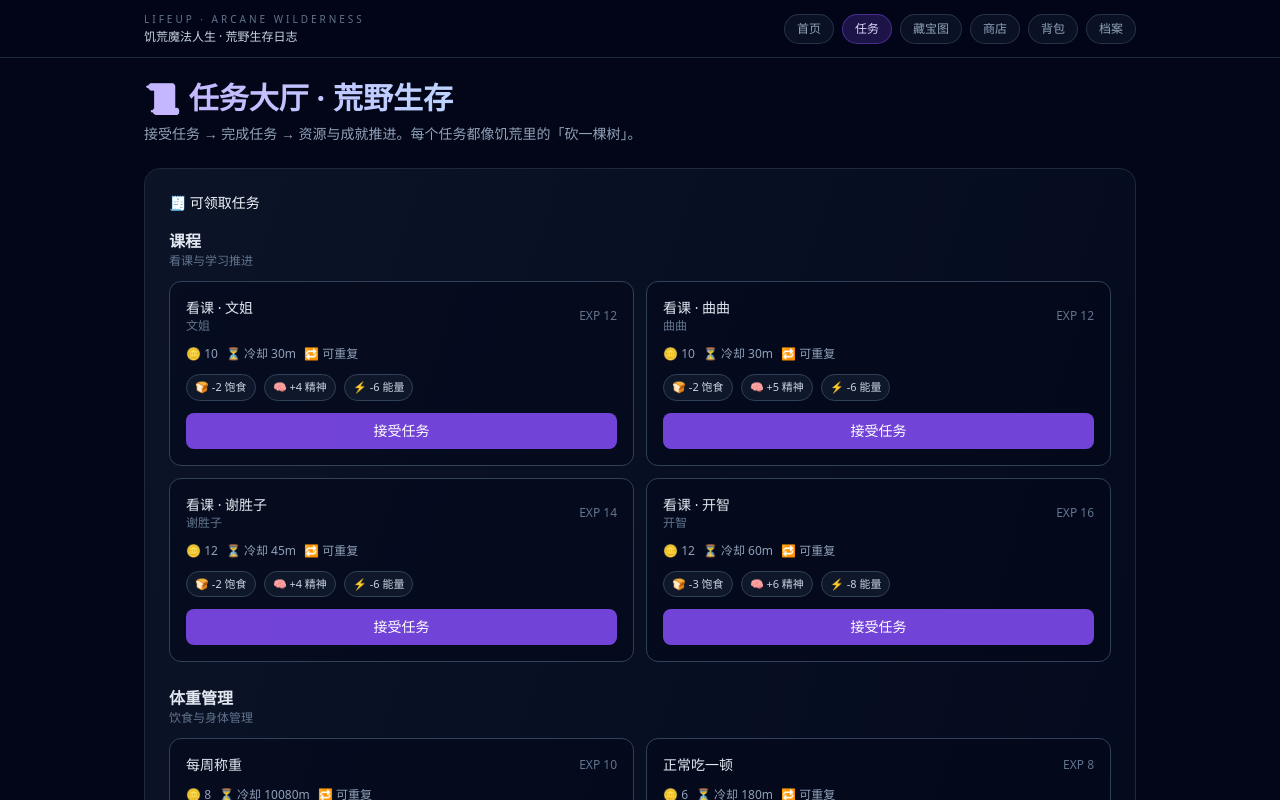
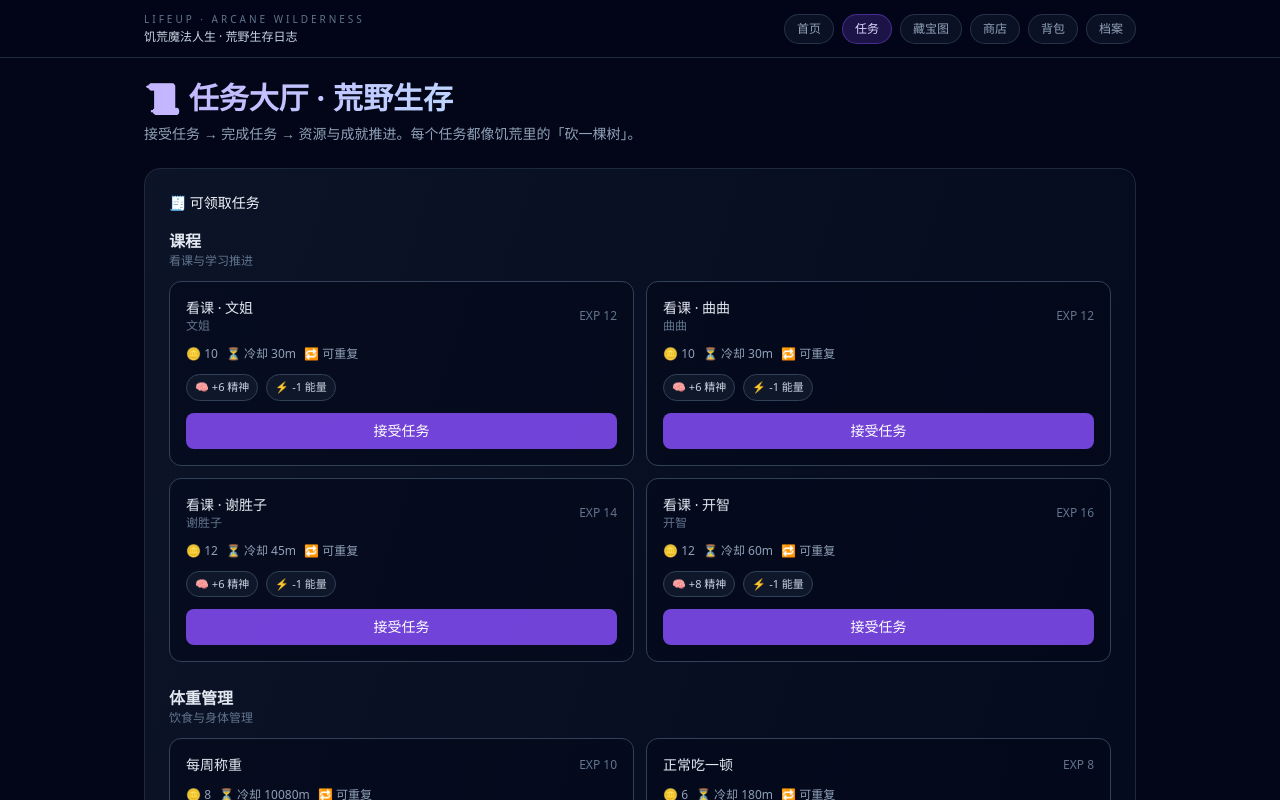
Before and after one commit to sun459876829/lifeup, a Next.js app: page /tasks in a window 1280 px wide. Shown: the top 800 px of the page. Built offline with nearby package versions, Linux system fonts and the light colour scheme.

Commit message:
Adjust task effects to reward growth

```diff
--- a/src/app/gameConfig/tasksConfig.js
+++ b/src/app/gameConfig/tasksConfig.js
@@ -10,13 +10,20 @@ export const TASK_CATEGORIES = [
 ];
 
 export const TASK_TEMPLATES = [
+  // 统一数值策略：
+  // 小任务（<=5分钟）：sanity +2~3，energy 0 或 -1。
+  // 中等任务（10~30分钟）：sanity +4~7，energy 0~-2（成长任务默认 0~-1）。
+  // 大任务（30分钟以上）：sanity +6~10，energy 0~-2（成长任务默认 0~-1），并提供更高 EXP/金币。
+  // 夜场一班：energy -20、sanity -10（高消耗但高回报）。
+  // 夜场二班：energy -40、sanity -20、health -5（更高回报，并暗示需要休息）。
+  // 纯成长任务范围：course / english / photo / life / future / other（日常小任务）。
   {
     title: "看课 · 文姐",
     category: "course",
     subtype: "文姐",
     exp: 12,
     coinsReward: 10,
-    effect: { sanity: 4, energy: -6, hunger: -2 },
+    effect: { sanity: 6, energy: -1 },
     cooldownMinutes: 30,
     isRepeatable: true,
     tags: ["course"],
@@ -27,7 +34,7 @@ export const TASK_TEMPLATES = [
     subtype: "曲曲",
     exp: 12,
     coinsReward: 10,
-    effect: { sanity: 5, energy: -6, hunger: -2 },
+    effect: { sanity: 6, energy: -1 },
     cooldownMinutes: 30,
     isRepeatable: true,
     tags: ["course"],
@@ -38,7 +45,7 @@ export const TASK_TEMPLATES = [
     subtype: "谢胜子",
     exp: 14,
     coinsReward: 12,
-    effect: { sanity: 4, energy: -6, hunger: -2 },
+    effect: { sanity: 6, energy: -1 },
     cooldownMinutes: 45,
     isRepeatable: true,
     tags: ["course"],
@@ -49,7 +56,7 @@ export const TASK_TEMPLATES = [
     subtype: "开智",
     exp: 16,
     coinsReward: 12,
-    effect: { sanity: 6, energy: -8, hunger: -3 },
+    effect: { sanity: 8, energy: -1 },
     cooldownMinutes: 60,
     isRepeatable: true,
     tags: ["course"],
@@ -96,7 +103,7 @@ export const TASK_TEMPLATES = [
     category: "english",
     exp: 10,
     coinsReward: 8,
-    effect: { sanity: 3, energy: -4 },
+    effect: { sanity: 4, energy: -1 },
     cooldownMinutes: 60,
     isRepeatable: true,
   },
@@ -105,7 +112,7 @@ export const TASK_TEMPLATES = [
     category: "english",
     exp: 12,
     coinsReward: 10,
-    effect: { sanity: 4, energy: -5 },
+    effect: { sanity: 5, energy: -1 },
     cooldownMinutes: 90,
     isRepeatable: true,
   },
@@ -114,7 +121,7 @@ export const TASK_TEMPLATES = [
     category: "english",
     exp: 16,
     coinsReward: 12,
-    effect: { sanity: 5, energy: -8, hunger: -3 },
+    effect: { sanity: 7, energy: -1 },
     cooldownMinutes: 120,
     isRepeatable: true,
   },
@@ -123,7 +130,7 @@ export const TASK_TEMPLATES = [
     category: "photo",
     exp: 8,
     coinsReward: 6,
-    effect: { sanity: 3, energy: -3 },
+    effect: { sanity: 3, energy: -1 },
     cooldownMinutes: 120,
     isRepeatable: true,
   },
@@ -132,7 +139,7 @@ export const TASK_TEMPLATES = [
     category: "photo",
     exp: 10,
     coinsReward: 8,
-    effect: { sanity: 2, energy: -4 },
+    effect: { sanity: 3, energy: -1 },
     cooldownMinutes: 180,
     isRepeatable: true,
   },
@@ -141,7 +148,7 @@ export const TASK_TEMPLATES = [
     category: "photo",
     exp: 16,
     coinsReward: 14,
-    effect: { sanity: 4, energy: -10, hunger: -4 },
+    effect: { sanity: 6, energy: -1 },
     cooldownMinutes: 240,
     isRepeatable: true,
   },
@@ -150,7 +157,7 @@ export const TASK_TEMPLATES = [
     category: "photo",
     exp: 12,
     coinsReward: 10,
-    effect: { sanity: 4, energy: -6 },
+    effect: { sanity: 5, energy: -1 },
     cooldownMinutes: 180,
     isRepeatable: true,
   },
@@ -159,7 +166,7 @@ export const TASK_TEMPLATES = [
     category: "life",
     exp: 6,
     coinsReward: 5,
-    effect: { sanity: 2, energy: -2 },
+    effect: { sanity: 3, energy: -1 },
     cooldownMinutes: 60,
     isRepeatable: true,
   },
@@ -168,7 +175,7 @@ export const TASK_TEMPLATES = [
     category: "life",
     exp: 10,
     coinsReward: 8,
-    effect: { sanity: 3, energy: -4 },
+    effect: { sanity: 4, energy: -1 },
     cooldownMinutes: 180,
     isRepeatable: true,
   },
@@ -177,7 +184,7 @@ export const TASK_TEMPLATES = [
     category: "life",
     exp: 8,
     coinsReward: 6,
-    effect: { sanity: 3, energy: -3 },
+    effect: { sanity: 4, energy: -1 },
     cooldownMinutes: 90,
     isRepeatable: true,
   },
@@ -186,7 +193,7 @@ export const TASK_TEMPLATES = [
     category: "life",
     exp: 12,
     coinsReward: 10,
-    effect: { sanity: 4, energy: -5, hunger: -2 },
+    effect: { sanity: 5, energy: -1 },
     cooldownMinutes: 120,
     isRepeatable: true,
     tags: ["room_cleanup"],
@@ -195,9 +202,9 @@ export const TASK_TEMPLATES = [
     title: "夜场一班",
     category: "nightclub",
     subtype: "一班",
-    exp: 18,
-    coinsReward: 18,
-    effect: { energy: -18, hunger: -8, sanity: -4 },
+    exp: 40,
+    coinsReward: 40,
+    effect: { energy: -20, hunger: -12, sanity: -10 },
     cooldownMinutes: 360,
     isRepeatable: true,
     requirements: { energy: 30 },
@@ -206,9 +213,9 @@ export const TASK_TEMPLATES = [
     title: "夜场二班",
     category: "nightclub",
     subtype: "二班",
-    exp: 24,
-    coinsReward: 24,
-    effect: { energy: -26, hunger: -12, sanity: -6 },
+    exp: 60,
+    coinsReward: 60,
+    effect: { energy: -40, hunger: -18, sanity: -20, health: -5 },
     cooldownMinutes: 480,
     isRepeatable: true,
     requirements: { energy: 50 },
@@ -219,7 +226,7 @@ export const TASK_TEMPLATES = [
     category: "future",
     exp: 20,
     coinsReward: 18,
-    effect: { sanity: 8, energy: -6 },
+    effect: { sanity: 9, energy: -1 },
     cooldownMinutes: 720,
     isRepeatable: false,
   },
@@ -228,7 +235,7 @@ export const TASK_TEMPLATES = [
     category: "future",
     exp: 18,
     coinsReward: 16,
-    effect: { sanity: 6, energy: -5 },
+    effect: { sanity: 8, energy: -1 },
     cooldownMinutes: 720,
     isRepeatable: false,
   },
@@ -237,7 +244,7 @@ export const TASK_TEMPLATES = [
     category: "future",
     exp: 22,
     coinsReward: 20,
-    effect: { sanity: 8, energy: -8 },
+    effect: { sanity: 10, energy: -1 },
     cooldownMinutes: 720,
     isRepeatable: false,
   },
@@ -246,7 +253,7 @@ export const TASK_TEMPLATES = [
     category: "future",
     exp: 20,
     coinsReward: 18,
-    effect: { sanity: 7, energy: -6 },
+    effect: { sanity: 9, energy: -1 },
     cooldownMinutes: 720,
     isRepeatable: false,
   },
@@ -255,7 +262,7 @@ export const TASK_TEMPLATES = [
     category: "other",
     exp: 6,
     coinsReward: 4,
-    effect: { sanity: 2, energy: -2 },
+    effect: { sanity: 3, energy: -1 },
     cooldownMinutes: 120,
     isRepeatable: true,
   },
```
